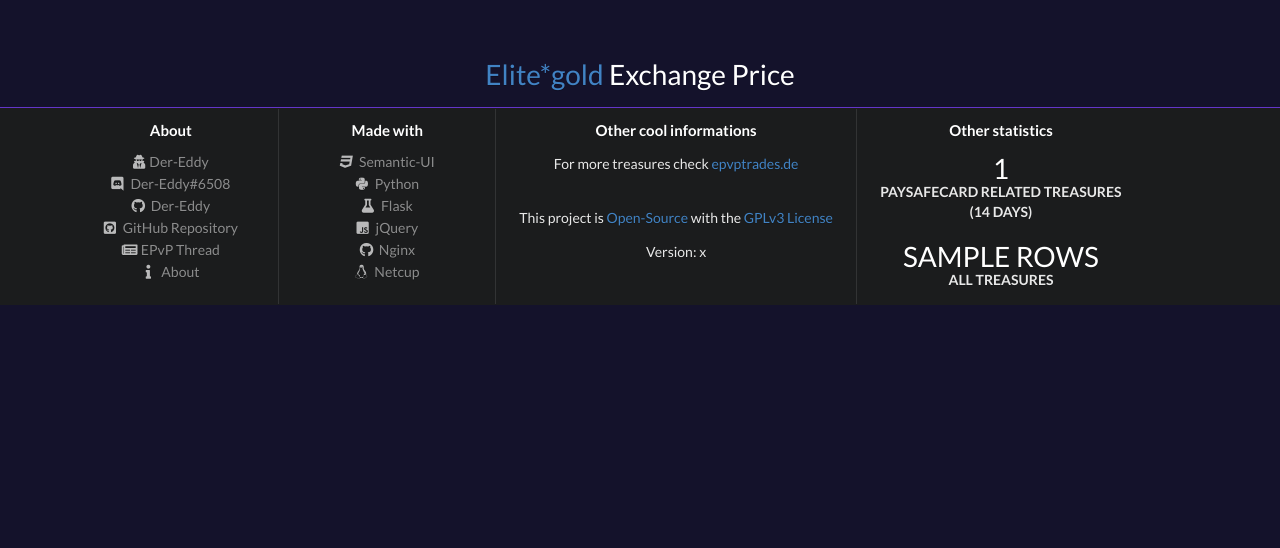
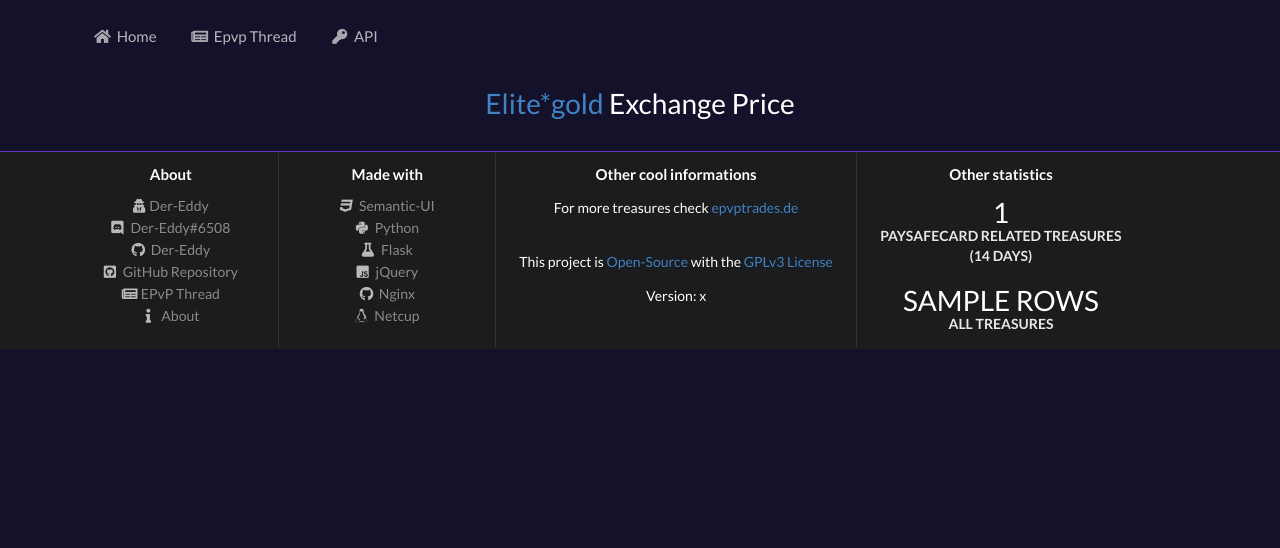
Before and after one commit to Der-Eddy/Elite-gold-exchange-rate, a Python web app: template flask/templates/base.html in a window 1280 px wide. Shown: the top 548 px of the page. After the commit the page ends 349 px from the top, so only its background shows below. Run offline with Jinja, Linux system fonts and the light colour scheme; the template is opened without the code that fills it: most values are stand-ins (such as "Sample title", 1, 10 or a date in 2020).

Commit message:
Added menu, added epvp thread and api links

```diff
--- a/flask/static/css/main.css
+++ b/flask/static/css/main.css
@@ -1,14 +1,45 @@
-            body {background-color: #14122B; color: #ffffff; text-shadow: 0px 1px rgba(0, 0, 0, 0.2)}
-            h1.ui.center.header {margin-top: 2em; color: #ffffff; text-shadow: 0px 1px rgba(0, 0, 0, 0.2); font-weight: 300;}
-            h2.ui.center.header {margin-top: 2em; padding: 2em 0em; color: #ffffff; text-shadow: 0px 1px rgba(0, 0, 0, 0.2)}
-            h3.ui.center.header {color: #ffffff; text-shadow: 0px 1px rgba(0, 0, 0, 0.2)}
-            h4.ui.center.header {color: #ffffff; text-shadow: 0px 1px rgba(0, 0, 0, 0.2)}
-            .column:not(#left) {text-align: center!important;}
-            #footer{padding: 15px; margin-top: 15px; border-top: solid #6435C9 1px;};
-            p {color: #ffffff;}
-            addr {color: rgba(0, 0, 0, 0.87);}
-            .modal p {color: rgba(0, 0, 0, 0.87);}
-            .ui.statistic + .ui.statistic {margin: 0px 0px 0px 1px!important;}
-            .ui.statistic {display: inline;}
-            canvas {max-width: 100%;} .column:not(#left) {word-wrap: break-word;}
-            .ui.header .ui.label {margin-left: 1.5em!important;}
+body {
+    background-color: #14122B; color: #ffffff; text-shadow: 0px 1px rgba(0, 0, 0, 0.2);
+}
+h1.ui.center.header {
+    margin-top: 1em; color: #ffffff; text-shadow: 0px 1px rgba(0, 0, 0, 0.2); font-weight: 300;
+}
+h2.ui.center.header {
+    margin-top: 1em; padding: 2em 0em; color: #ffffff; text-shadow: 0px 1px rgba(0, 0, 0, 0.2);
+}
+h3.ui.center.header {
+    color: #ffffff; text-shadow: 0px 1px rgba(0, 0, 0, 0.2);
+}
+h4.ui.center.header {
+    color: #ffffff; text-shadow: 0px 1px rgba(0, 0, 0, 0.2);
+}
+.column:not(#left) {
+    text-align: center!important;
+}
+#footer{
+    padding: 15px; margin-top: 15px; border-top: solid #6435C9 1px;
+}
+p {
+    color: #ffffff;
+}
+addr {
+    color: rgba(0, 0, 0, 0.87);
+}
+.modal p {
+    color: rgba(0, 0, 0, 0.87);
+}
+.ui.statistic + .ui.statistic {
+    margin: 0px 0px 0px 1px!important;
+}
+.ui.statistic {
+    display: inline;
+}
+canvas {
+    max-width: 100%;
+}
+.column:not(#left) {
+    word-wrap: break-word;
+}
+.ui.header .ui.label {
+    margin-left: 1.5em!important;
+}
--- /dev/null
+++ b/flask/static/css/menu.css
@@ -0,0 +1,77 @@
+.hidden.menu {
+    display: none;
+}
+
+.masthead.segment {
+    padding: 1em 0em;
+}
+.masthead .logo.item img {
+    margin-right: 1em;
+}
+.masthead .ui.menu .ui.button {
+    margin-left: 0.5em;
+}
+
+.ui.vertical.stripe {
+    padding: 8em 0em;
+}
+.ui.vertical.stripe h3 {
+    font-size: 2em;
+}
+.ui.vertical.stripe .button + h3,
+.ui.vertical.stripe p + h3 {
+    margin-top: 3em;
+}
+.ui.vertical.stripe .floated.image {
+    clear: both;
+}
+.ui.vertical.stripe p {
+    font-size: 1.33em;
+}
+.ui.vertical.stripe .horizontal.divider {
+    margin: 3em 0em;
+}
+
+.quote.stripe.segment {
+    padding: 0em;
+}
+.quote.stripe.segment .grid .column {
+    padding-top: 5em;
+    padding-bottom: 5em;
+}
+
+.footer.segment {
+    padding: 5em 0em;
+}
+
+.secondary.pointing.menu{
+    border: none!important;
+}
+
+.secondary.pointing.menu .toc.item {
+    display: none;
+}
+
+@media only screen and (max-width: 700px) {
+    .ui.fixed.menu {
+    display: none !important;
+    }
+    .secondary.pointing.menu .item,
+    .secondary.pointing.menu .menu {
+    display: none;
+    }
+    .secondary.pointing.menu .toc.item {
+    display: block;
+    }
+    .masthead.segment {
+    min-height: 350px;
+    }
+    .masthead h1.ui.header {
+    font-size: 2em;
+    margin-top: 1.5em;
+    }
+    .masthead h2 {
+    margin-top: 0.5em;
+    font-size: 1.5em;
+    }
+}
--- a/flask/templates/base.html
+++ b/flask/templates/base.html
@@ -8,14 +8,63 @@
         <script src="{{ url_for('static', filename='js/jquery.min.js') }}"></script>
         <script src="{{ url_for('static', filename='semantic-ui/semantic.min.js') }}"></script>
         <link rel="stylesheet" href="{{ url_for('static', filename='css/main.css') }}">
-        {% if title == index %}
+        <link rel="stylesheet" href="{{ url_for('static', filename='css/menu.css') }}">
+        {% if self.title() == 'Index' %}
             <title>Elite*gold Exchange Price</title>
         {% else %}
             <title>{% block title %}{% endblock %} - Elite*gold Exchange Price</title>
         {% endif %}
+        <script>
+        $(document)
+            .ready(function() {
+            // fix menu when passed
+            $('.masthead')
+                .visibility({
+                once: false,
+                onBottomPassed: function() {
+                    $('.fixed.menu').transition('fade in');
+                },
+                onBottomPassedReverse: function() {
+                    $('.fixed.menu').transition('fade out');
+                }
+                })
+            ;
+
+        </script>
     </head>
     <body>
+        <!-- Following Menu -->
+        <div class="ui large top fixed hidden menu">
+            <div class="ui container">
+                <a class="link {% if self.title() == 'Index' %}active {% endif %}item" href="/"><i class="home icon"></i> Home</a>
+                <a class="link item" href="https://www.elitepvpers.com/forum/main/4544963-elitedb-info-dein-elite-gold-kurs.html"><i class="newspaper icon"></i> Epvp Thread</a>
+                <a class="link item" href="/api/v1"><i class="key icon"></i> API</a>
+            </div>
+        </div>
+
+        <!-- Sidebar Menu -->
+        <div class="ui vertical inverted sidebar menu">
+            <a class="link {% if self.title() == 'Index' %}active {% endif %}item" href="/"><i class="home icon"></i> Home</a>
+            <a class="link item" href="https://www.elitepvpers.com/forum/main/4544963-elitedb-info-dein-elite-gold-kurs.html"><i class="newspaper icon"></i> Epvp Thread</a>
+            <a class="link item" href="/api/v1"><i class="key icon"></i> API</a>
+        </div>
+
+        <!-- Page Contents -->
+        <div class="pusher">
+            <div class="ui vertical masthead center aligned segment">
+                <div class="ui container">
+                    <div class="ui large secondary inverted pointing menu">
+                        <a class="toc item">
+                        <i class="sidebar icon"></i>
+                        </a>
+                        <a class="link {% if self.title() == 'Index' %}active {% endif %}item" href="/"><i class="home icon"></i> Home</a>
+                        <a class="link item" href="https://www.elitepvpers.com/forum/main/4544963-elitedb-info-dein-elite-gold-kurs.html"><i class="newspaper icon"></i> Epvp Thread</a>
+                        <a class="link item" href="/api/v1"><i class="key icon"></i> API</a>
+                    </div>
+                </div>
                 <h1 class="ui center aligned header"><a href="https://www.elitepvpers.com/forum/" target="_blank">Elite*gold</a> Exchange Price</h2>
+            </div>
+
 
             {% block content %}{% endblock %}
 
@@ -72,6 +121,7 @@
                 </div>
             </div>
             </div>
+        </div>
     <script>
       $('#ex_rate').bind('input', function() {
       $('#euro').val('');
--- /dev/null
+++ b/flask/templates/updates.html
@@ -0,0 +1,5 @@
+{% extends "base.html" %}
+{% block title %}Updates{% endblock %}
+{% block content %}
+Coming soon
+{% endblock %}
```
Also changed, not shown: flask/main.py (+8 -0 lines). Lines whose indentation alone changed are shown as unchanged.
